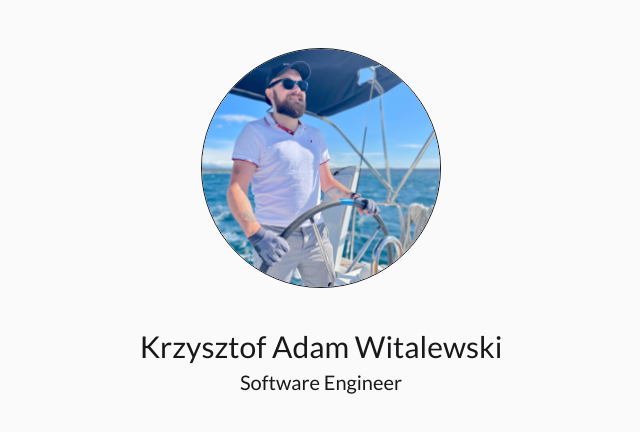
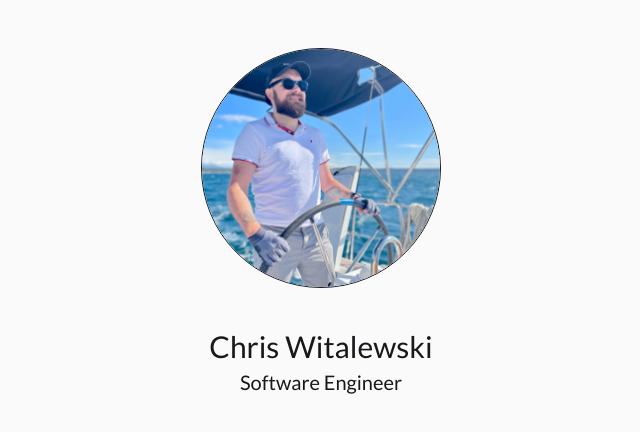
Before and after one commit to witalewski/witalewski.github.io, a Next.js app: page / in a window 1280 px wide. Shown: the top 432 px of the page, without its empty margins (319-959 px from the left). Built offline with nearby package versions, Linux system fonts and the light colour scheme.

Commit message:
Update displayed name to Chris Witalewski; reword portrait alt text

```diff
--- a/src/app/layout.tsx
+++ b/src/app/layout.tsx
@@ -5,7 +5,7 @@ import "./globals.css";
 const lato = Lato({ subsets: ["latin"], weight: ["400"] });
 
 export const metadata: Metadata = {
-  title: "Krzysztof Adam Witalewski",
+  title: "Chris Witalewski",
   description: "Software Engineer - Full Stack Developer",
 };
 
--- a/src/app/page.tsx
+++ b/src/app/page.tsx
@@ -5,12 +5,12 @@ export default function Home() {
     <main className="flex min-h-screen flex-col items-center p-6 sm:p-12">
       <Image
         src="/portrait.jpg"
-        alt="Portrait photo of Krzysztof Adam Witalewski steering a yacht"
+        alt="Portrait photo of the author behind a yacht's steering wheel"
         className="rounded-full border border-zinc-900 dark:border-zinc-300 mb-3 xs:mb-10"
         width={240}
         height={240}
       />
-      <h1 className="text-3xl mb-2 sm:mb-1 text-center">Krzysztof Adam Witalewski</h1>
+      <h1 className="text-3xl mb-2 sm:mb-1 text-center">Chris Witalewski</h1>
       <h2 className="text-xl text-center">Software Engineer</h2>
     </main>
   );
```
